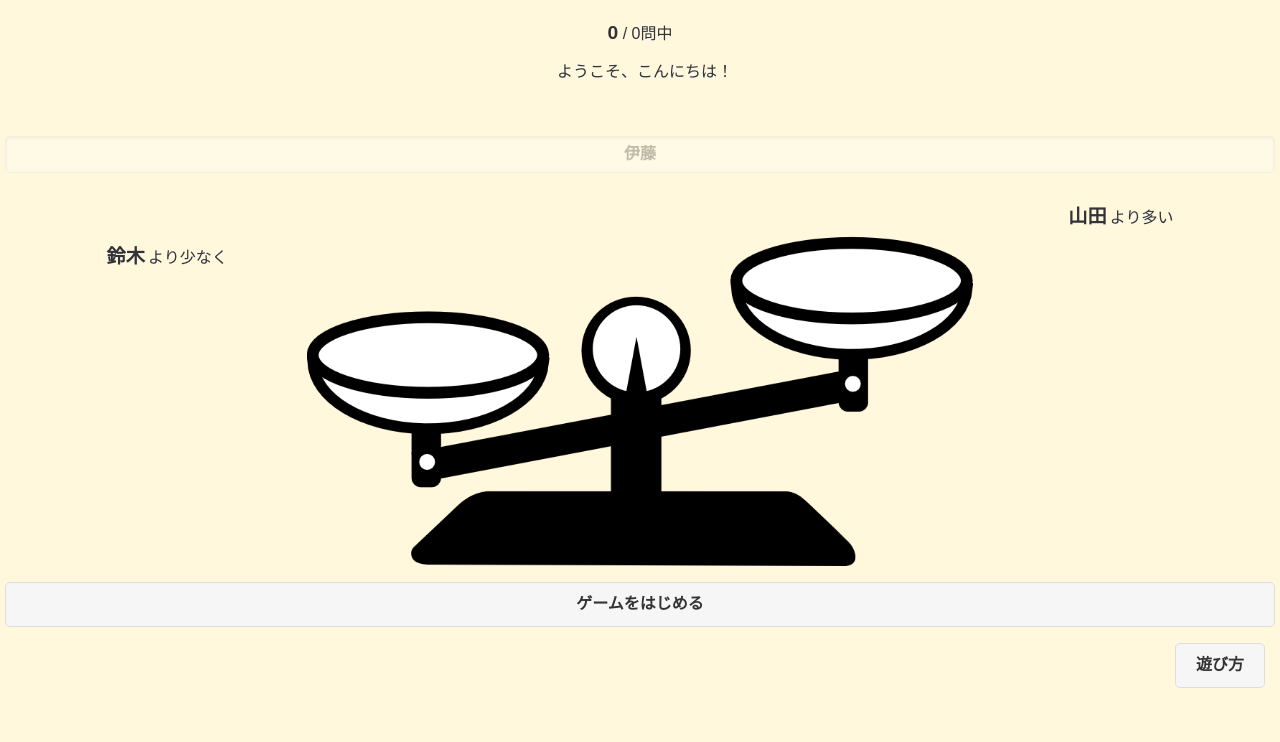
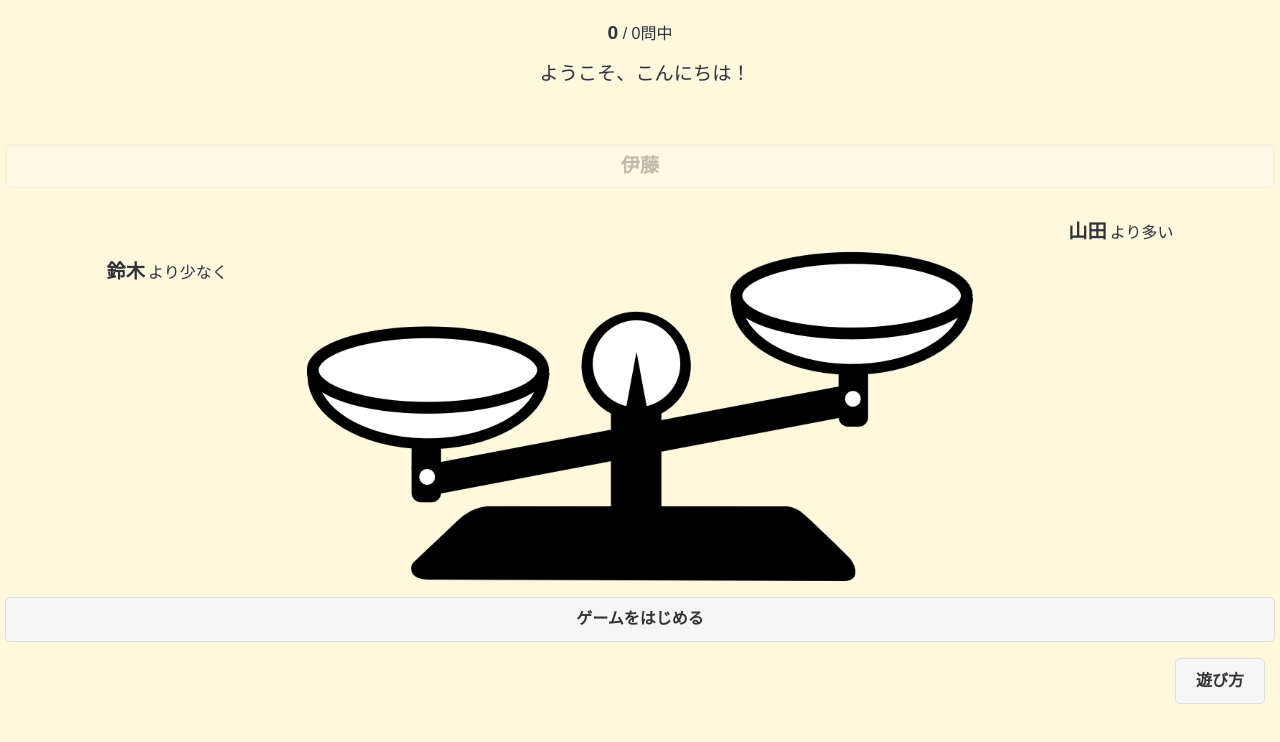
Before and after one commit to suhirotaka/android-name-game, a plain HTML site: page www/index.html in a window 1280 px wide. Drawn offline with Linux system fonts and the light colour scheme.

Commit message:
minor design fix

```diff
--- a/www/main.css
+++ b/www/main.css
@@ -39,10 +39,15 @@ a {
 }
 #answer input {
   text-align:center;
+  font-size: 120%;
   font-weight:bold;
 }
 #msg {
+  font-size: 120%;
   margin-left:10px;
+}
+#countdown-timer {
+  font-size: 120%;
 }
 #balance-img {
 }
```
